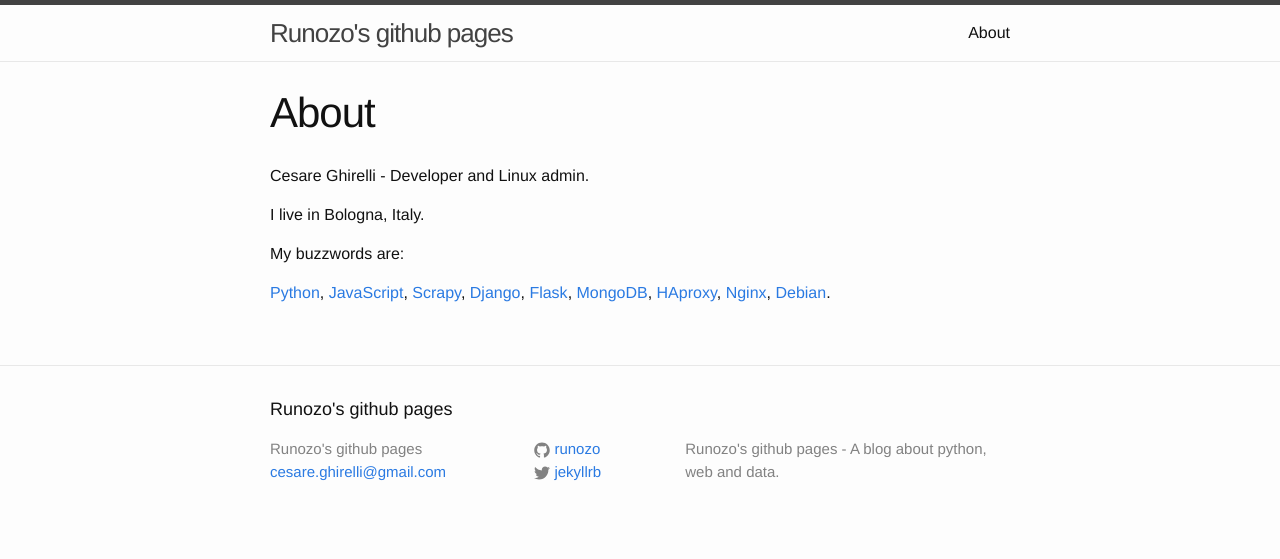
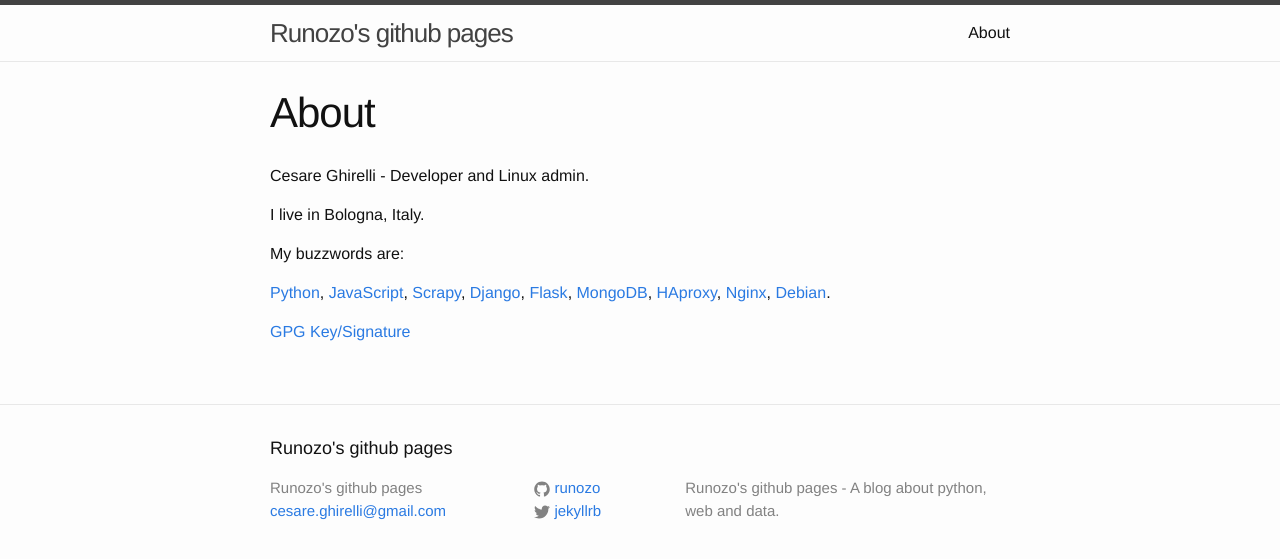
Before and after one commit to runozo/runozo.github.io, a Jekyll site: the page built from about.md, in a window 1280 px wide. Shown: the top 559 px of the page. Built offline with Jekyll 4.4.1, drawn with Linux system fonts in a browser that asks for light colours.

Commit message:
added gpg signature

```diff
--- a/about.md
+++ b/about.md
@@ -11,3 +11,6 @@ I live in Bologna, Italy.
 My buzzwords are:
 
 [Python](http://www.python.org "Python language web site"), [JavaScript](http://vanilla-js.com/), [Scrapy](http://scrapy.org/), [Django](http://www.djangoproject.com), [Flask](http://flask.pocoo.org/), [MongoDB](https://www.mongodb.org/), [HAproxy](http://www.haproxy.org/), [Nginx](https://www.nginx.com/), [Debian](http://www.debian.org).
+
+
+[GPG Key/Signature](https://keyserver.ubuntu.com/pks/lookup?op=vindex&search=0x1D0AA428D77B2B6E)
```
